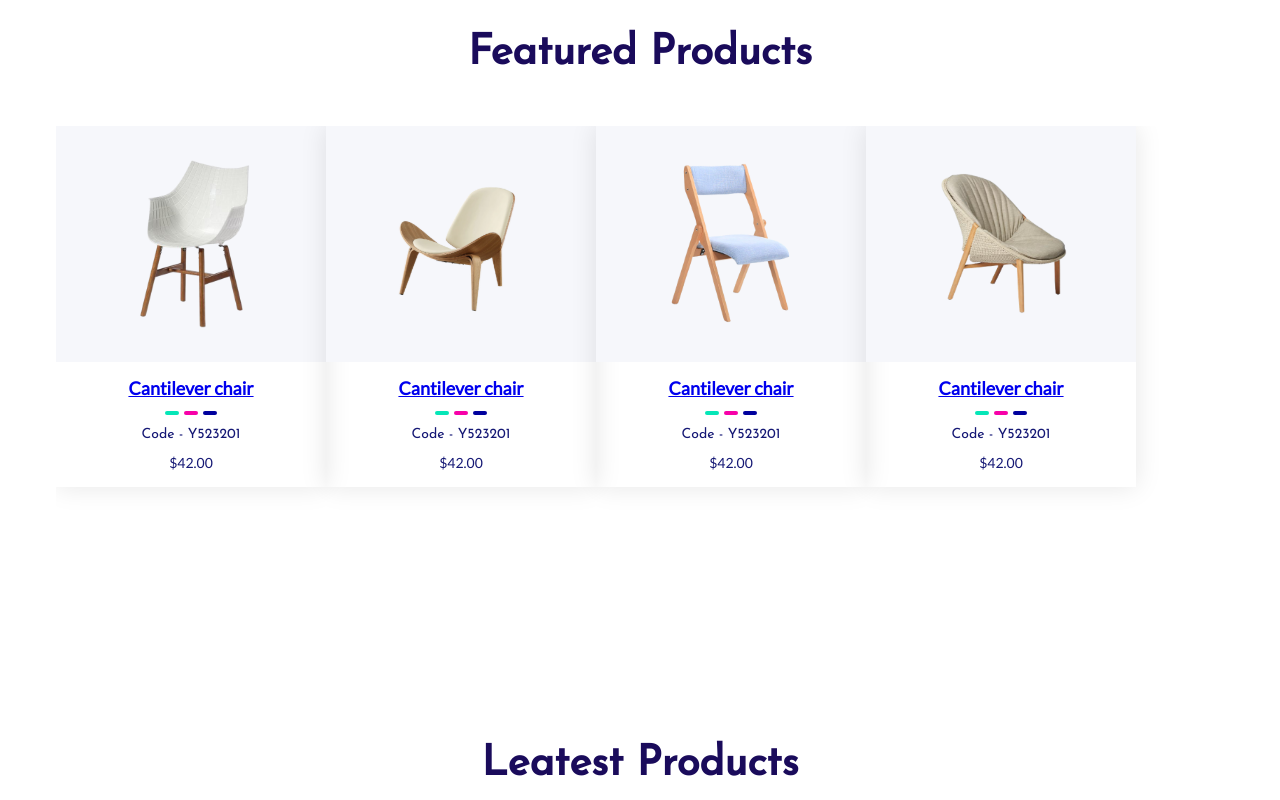
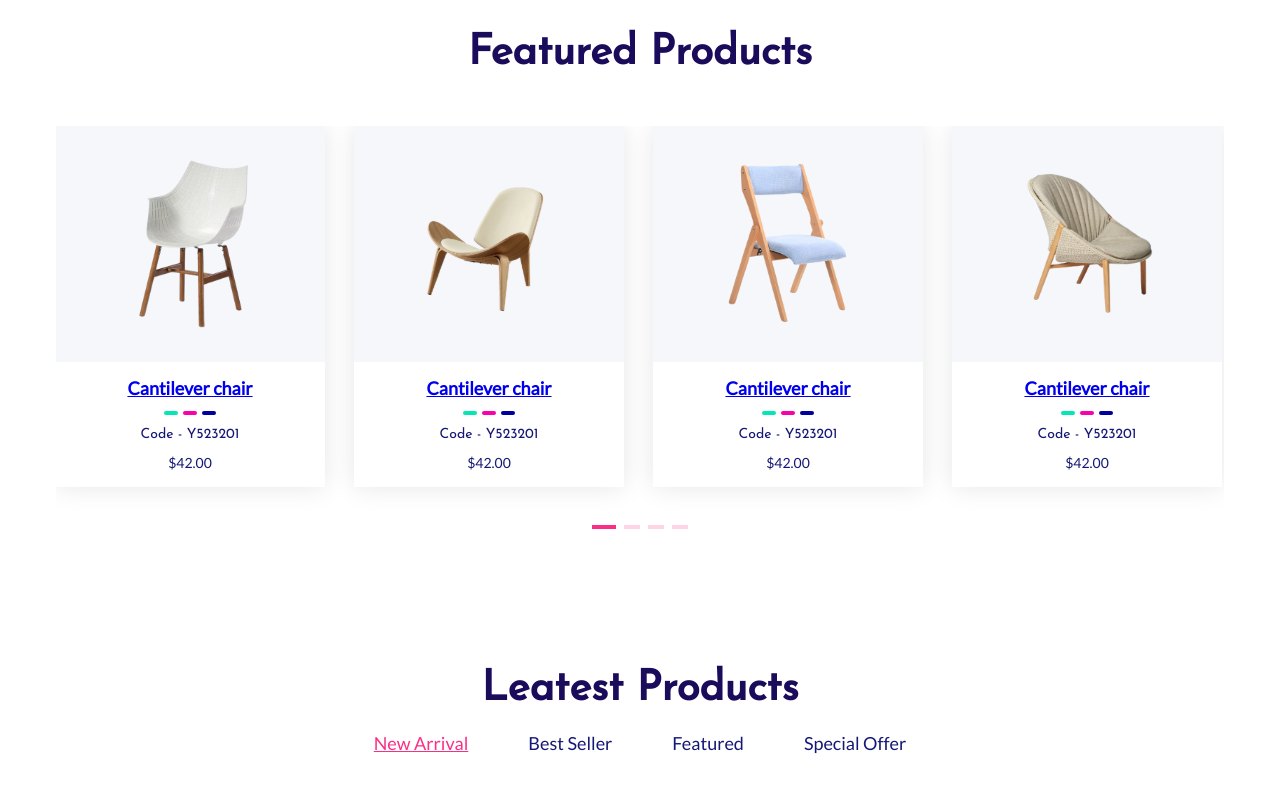
Before and after one commit to PlaksinAnton/Development-of-tools-for-creating-a-site-heatmap, a React (Create React App) app in the folder front-end/: page / in a window 1280 px wide. Shown: the part 960-1760 px from the top of the page. Built offline with nearby package versions, Linux system fonts and the light colour scheme.

Commit message:
fix: swiper in React

```diff
--- a/front-end/package.json
+++ b/front-end/package.json
@@ -12,6 +12,7 @@
     "react-dom": "^17.0.2",
     "react-router-dom": "^6.2.1",
     "react-scripts": "5.0.0",
+    "swiper": "^8.0.7",
     "victory": "^36.3.0",
     "web-vitals": "^2.1.4"
   },
--- a/front-end/src/assets/css/style.css
+++ b/front-end/src/assets/css/style.css
@@ -588,6 +588,7 @@ template {
 .swiper {
   width: 1168px;
   height: 418px;
+  margin-bottom: 50px;
 }
 .swiper-wrapper {
   height: 418px;
@@ -1103,10 +1104,6 @@ template {
 .top__container {
   flex-direction: column;
 }
-
-.swiper {
-  margin-bottom: 125px;
-}
 .swiper-slide__image--top {
   border-radius: 100%;
   height: 269px;
--- a/front-end/src/components/FeaturedProducts.jsx
+++ b/front-end/src/components/FeaturedProducts.jsx
@@ -3,6 +3,12 @@ import char1 from "../assets/imgs/chair-1.svg";
 import char2 from "../assets/imgs/chair-2.svg";
 import char3 from "../assets/imgs/chair-3.svg";
 import char4 from "../assets/imgs/chair-4.svg";
+// Import Swiper React components
+import { Pagination } from 'swiper';
+import { Swiper, SwiperSlide } from 'swiper/react';
+// Import Swiper styles
+import 'swiper/css';
+import 'swiper/css/pagination';
 
 const FeaturedProducts = (props) => {
   return (
@@ -10,9 +16,15 @@ const FeaturedProducts = (props) => {
       <div class="container featured-products__container">
         <h3 class="title featured-products__title">Featured Products</h3>
         <div class="featured-products__slider">
-          <div class="swiper">
-            <div class="swiper-wrapper">
-              <div class="swiper-slide">
+          <Swiper
+            modules={[Pagination]}
+            loop={true}
+            pagination={{ clickable: true }}
+            spaceBetween={29}
+            slidesPerView={4}
+          >
+            {/* <div class="swiper-wrapper"> */}
+            <SwiperSlide>
               <div class="swiper-slide__image">
                 <img src={char1} alt="Chair" class="" />
               </div>
@@ -26,8 +38,8 @@ const FeaturedProducts = (props) => {
                 <div class="swiper-slide__code">Code - Y523201</div>
                 <div class="swiper-slide__price">$42.00</div>
               </div>
-              </div>
-              <div class="swiper-slide">
+            </SwiperSlide>
+            <SwiperSlide>
               <div class="swiper-slide__image">
                 <img src={char2} alt="Chair" class="" />
               </div>
@@ -41,8 +53,8 @@ const FeaturedProducts = (props) => {
                 <div class="swiper-slide__code">Code - Y523201</div>
                 <div class="swiper-slide__price">$42.00</div>
               </div>
-              </div>
-              <div class="swiper-slide">
+            </SwiperSlide>
+            <SwiperSlide>
               <div class="swiper-slide__image">
                 <img src={char3} alt="Chair" class="" />
               </div>
@@ -56,8 +68,8 @@ const FeaturedProducts = (props) => {
                 <div class="swiper-slide__code">Code - Y523201</div>
                 <div class="swiper-slide__price">$42.00</div>
               </div>
-              </div>
-              <div class="swiper-slide">
+            </SwiperSlide>
+            <SwiperSlide>
               <div class="swiper-slide__image">
                 <img src={char4} alt="Chair" class="" />
               </div>
@@ -71,10 +83,10 @@ const FeaturedProducts = (props) => {
                 <div class="swiper-slide__code">Code - Y523201</div>
                 <div class="swiper-slide__price">$42.00</div>
               </div>
-              </div>
-            </div>
-            <div class="swiper-pagination"></div>
-          </div>
+            </SwiperSlide>
+            {/* </div> */}
+            {/* <Pagination></Pagination> */}
+          </Swiper>
         </div>
       </div>
     </section>
--- a/front-end/src/components/Top.jsx
+++ b/front-end/src/components/Top.jsx
@@ -3,15 +3,26 @@ import topChair1 from "../assets/imgs/top-chair-1.png";
 import topChair2 from "../assets/imgs/top-chair-2.png";
 import topChair3 from "../assets/imgs/top-chair-3.png";
 import topChair4 from "../assets/imgs/top-chair-4.png";
+// Import Swiper React components
+import { Pagination } from 'swiper';
+import { Swiper, SwiperSlide } from 'swiper/react';
+// Import Swiper styles
+import 'swiper/css';
+import 'swiper/css/pagination';
 
 const Top = (props) => {
   return (
     <section class="top">
       <div class="container top__container">
         <h3 class="top__title title">Top Categories</h3>
-        <div class="swiper">
-          <div class="swiper-wrapper">
-            <div class="swiper-slide swiper-slide--top">
+        <Swiper
+          modules={[Pagination]}
+          loop={true}
+          pagination={{ clickable: true }}
+          spaceBetween={29}
+          slidesPerView={4}
+        >
+          <SwiperSlide className='swiper-slide--top'>
             <div class="swiper-slide__image swiper-slide__image--top">
               <img src={topChair1} alt="Chair" class="" />
             </div>
@@ -19,8 +30,8 @@ const Top = (props) => {
               <h6 class="swiper-slide__title swiper-slide__title--top">Mini LCW Chair</h6>
               <div class="swiper-slide__price swiper-slide__price--top">$56.00</div>
             </div>
-            </div>
-            <div class="swiper-slide swiper-slide--top">
+          </SwiperSlide>
+          <SwiperSlide className='swiper-slide--top'>
             <div class="swiper-slide__image swiper-slide__image--top">
               <img src={topChair2} alt="Chair" class="" />
             </div>
@@ -28,8 +39,8 @@ const Top = (props) => {
               <h6 class="swiper-slide__title swiper-slide__title--top">Mini LCW Chair</h6>
               <div class="swiper-slide__price swiper-slide__price--top">$56.00</div>
             </div>
-            </div>
-            <div class="swiper-slide swiper-slide--top">
+          </SwiperSlide>
+          <SwiperSlide className='swiper-slide--top'>
             <div class="swiper-slide__image swiper-slide__image--top">
               <img src={topChair3} alt="Chair" class="" />
             </div>
@@ -37,8 +48,8 @@ const Top = (props) => {
               <h6 class="swiper-slide__title swiper-slide__title--top">Mini LCW Chair</h6>
               <div class="swiper-slide__price swiper-slide__price--top">$56.00</div>
             </div>
-            </div>
-            <div class="swiper-slide swiper-slide--top">
+          </SwiperSlide>
+          <SwiperSlide className='swiper-slide--top'>
             <div class="swiper-slide__image swiper-slide__image--top">
               <img src={topChair4} alt="Chair" class="" />
             </div>
@@ -46,10 +57,8 @@ const Top = (props) => {
               <h6 class="swiper-slide__title swiper-slide__title--top">Mini LCW Chair</h6>
               <div class="swiper-slide__price swiper-slide__price--top">$56.00</div>
             </div>
-            </div>
-          </div>
-          <div class="swiper-pagination swiper-pagination--top"></div>
-        </div>
+          </SwiperSlide>
+        </Swiper>
       </div>
     </section>
   )
```
Also changed, not shown: 1 other file (tests, documents, lock files or other folders). Lines whose indentation alone changed are shown as unchanged.
